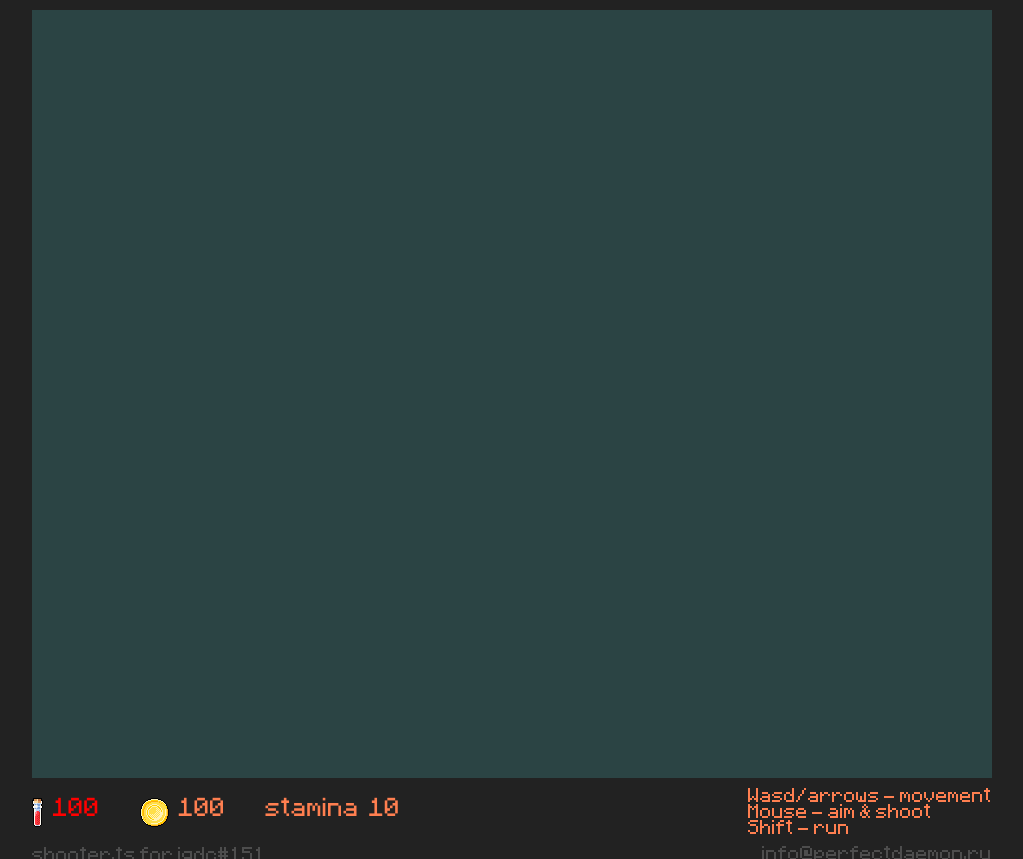
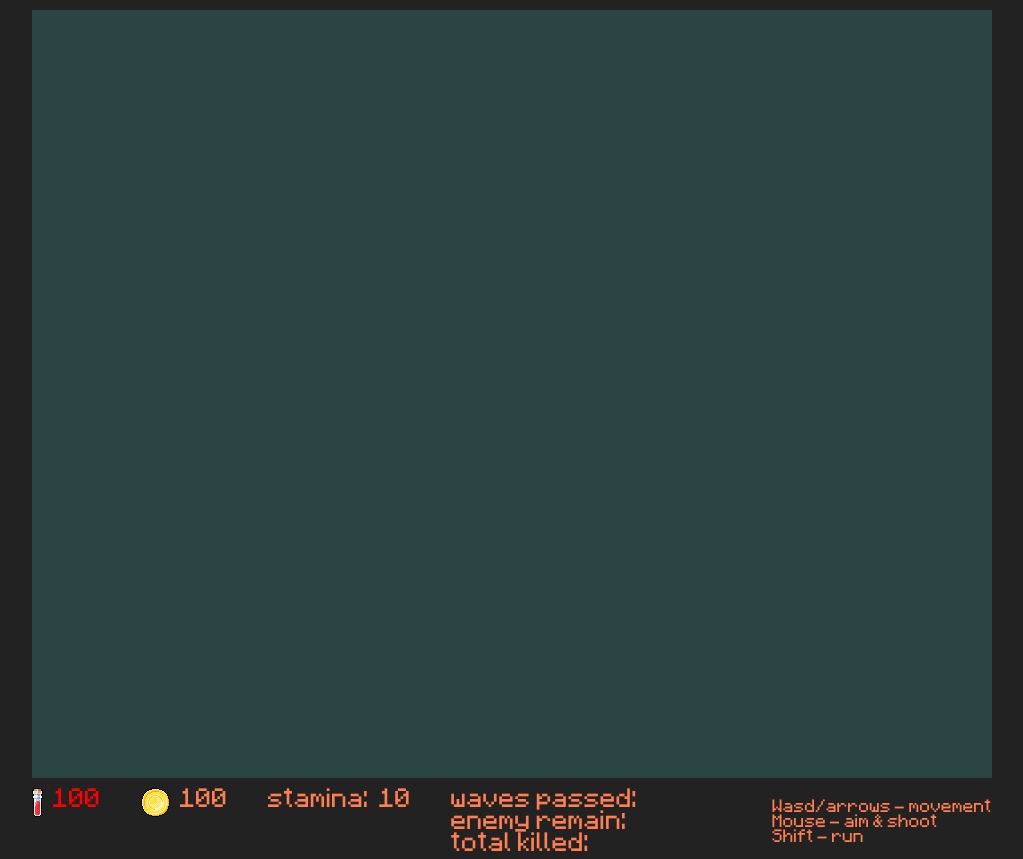
Before and after one commit to perfectdaemon/ts-game, a website built with webpack: page index.html in a window 1280 px wide. Shown: the top 859 px of the page, without its empty margins (128-1151 px from the left). Built offline with nearby package versions, Linux system fonts and the light colour scheme; files whose address does not match are found by name.

Commit message:
hud changes

```diff
--- a/index.html
+++ b/index.html
@@ -11,6 +11,7 @@
     body {
       font-family: "Minecraft 1.1", "Segoe UI", Verdana, Helvetica, Sans-Serif;
       background: #222;
+      font-size: 16pt;
       color: coral;
     }
 
@@ -26,7 +27,9 @@
       max-width: 960px;
     }
 
-    .controls {}
+    .controls {
+      font-size: 0.9rem;
+    }
 
     .footer {
       margin: 10px auto;
@@ -58,7 +61,6 @@
     .hud_health,
     .hud_money,
     .hud_stamina {
-      font-size: 1.3rem;
       display: flex;
       align-items: baseline;
     }
@@ -78,6 +80,10 @@
     }
 
     .hud_stamina_icon {
+      margin-right: 10px;
+    }
+
+    .hud_waves_icon {
       margin-right: 10px;
     }
 
@@ -103,13 +109,32 @@
         <span class="hud_health_icon">&nbsp;</span>
         <span id="hudHealthAmount">100</span>
       </div>
+
       <div class="hud_money">
         <span class="hud_money_icon">&nbsp;</span>
         <span id="hudMoneyAmount">100</span>
       </div>
+
       <div class="hud_stamina">
-        <span class="hud_stamina_icon">stamina</span>
+        <span class="hud_stamina_icon">stamina: </span>
         <span id="hudStaminaAmount">10</span>
+      </div>
+
+      <div class="hud_waves">
+        <div>
+          <span class="hud_waves_icon">waves passed:</span>
+          <span id="hudWaveNumber"></span>
+        </div>
+
+        <div>
+            <span class="hud_waves_icon">enemy remain:</span>
+            <span id="hudEnemyRemain"></span>
+          </div>
+
+        <div>
+            <span class="hud_waves_icon">total killed:</span>
+            <span id="hudTotalKilled"></span>
+          </div>
       </div>
     </div>
 
```
